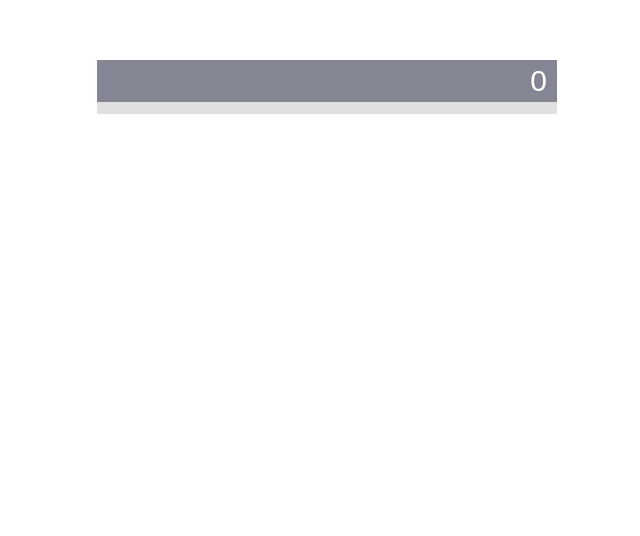
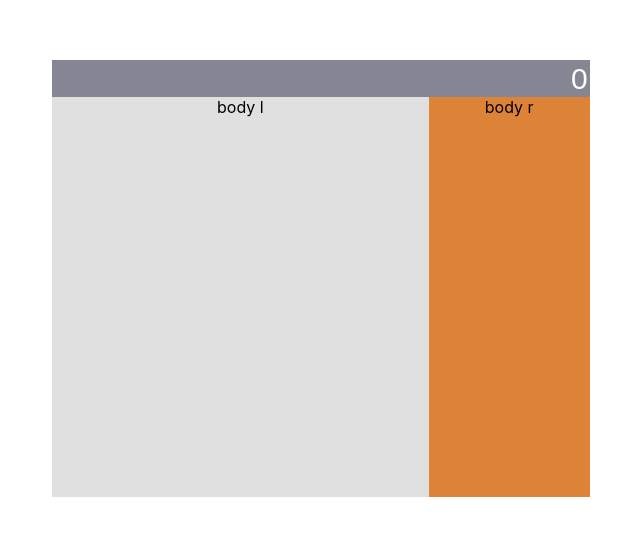
Before and after one commit to RileyManda/math-magicians, a React (Create React App) app: page / in a window 1280 px wide. Shown: the top 536 px of the page, without its empty margins (319-959 px from the left). Built offline with nearby package versions, Linux system fonts and the light colour scheme.

Commit message:
Implemented calc container flex

```diff
--- a/src/App.css
+++ b/src/App.css
@@ -1,8 +1,8 @@
 :root {
   --grey-white-color: #858693;
   --font-white: #fff;
-  --yellow-btns: #dd8338;
-  --calc-body-color: #e0e0e0;
+  --calc-body-color-left: #e0e0e0;
+  --calc-body-color-right: #dd8338;
 }
 
 .App {
@@ -13,24 +13,47 @@
 
 .Container {
   margin: 60px auto;
-  width: 50%;
+  width: 60%;
 }
 
 .calcInput {
   background-color: var(--grey-white-color);
   color: var(--font-white);
-  width: 100%;
-  height: 40px;
   font-size: 30px;
   text-align: right;
   border: none;
   outline: none;
-  padding-right: 10px;
+  margin: 0;
 }
 
-.calcBody {
-  background-color: var(--calc-body-color);
+.calcInput input {
+  background-color: var(--grey-white-color);
+  color: var(--font-white);
+  font-size: 30px;
+  text-align: right;
+  border: none;
+  outline: none;
+  margin: 0;
+}
+
+.BodyContainer {
+  display: flex;
+  flex-direction: row;
   width: 100%;
-  padding: 6px;
   height: auto;
 }
+
+.calcBodyleft {
+  align-self: flex-start;
+  background-color: var(--calc-body-color-left);
+  width: 70%;
+  height: 400px;
+}
+
+.calcBodyright {
+  align-self: flex-end;
+  background-color: var(--calc-body-color-right);
+  width: 30%;
+  height: 400px;
+  padding: 0;
+}
--- a/src/components/Calculator.js
+++ b/src/components/Calculator.js
@@ -9,9 +9,13 @@ class Calculator extends Component {
   render() {
     return (
       <div className="Container">
-        <div>
-          <input className="calcInput" value="0" />
-          <div className="calcBody">{/* Buttons for calculator */}</div>
+        <div className="calcInput">
+          <input value="0" />
+        </div>
+
+        <div className="BodyContainer">
+          <div className="calcBodyleft">body l</div>
+          <div className="calcBodyright">body r</div>
         </div>
       </div>
     );
```
